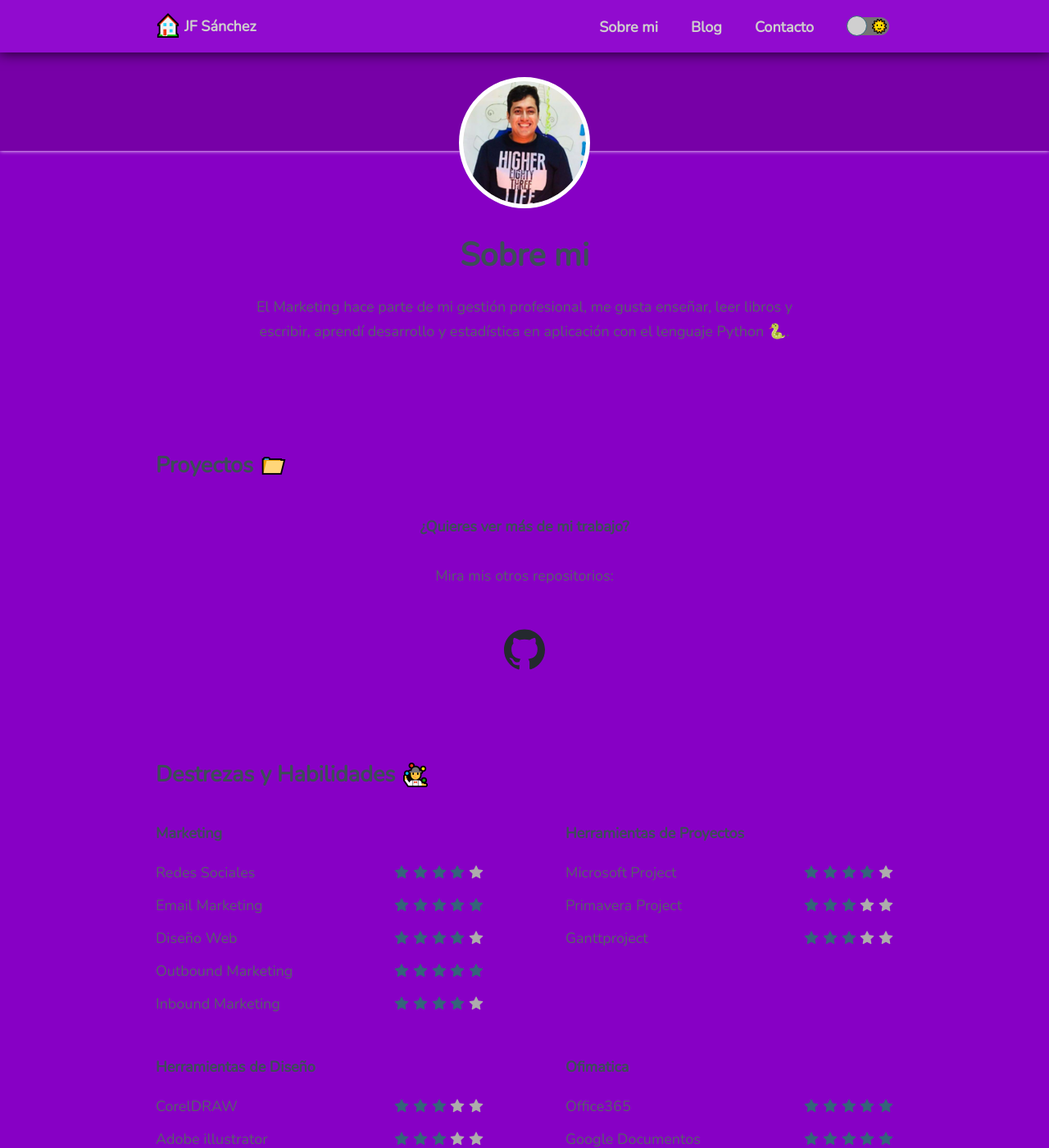
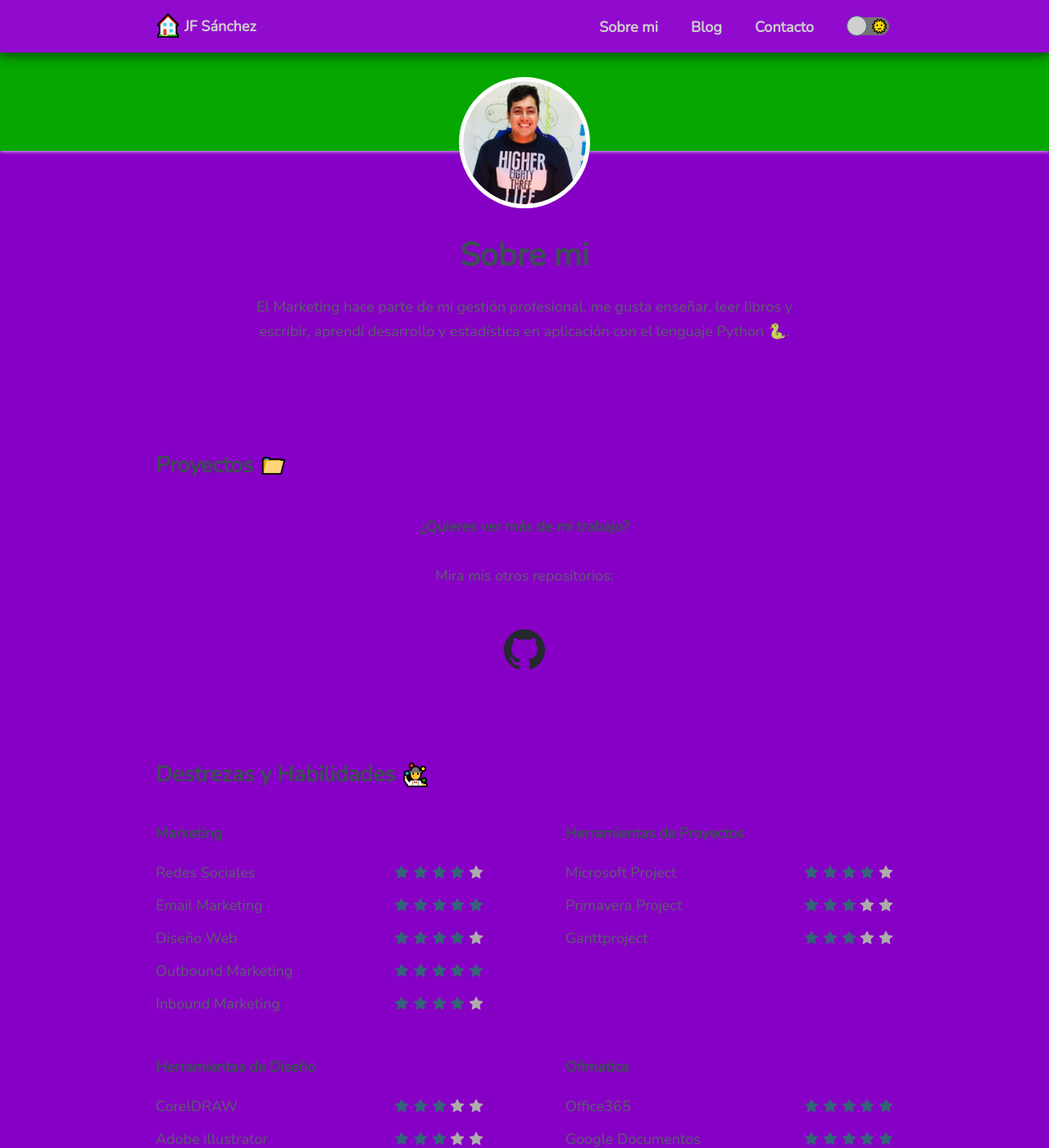
Before and after one commit to jfsanc/jfsanchez, a Jekyll site: the page built from _pages/experience.md, in a window 1280 px wide and 1400 px high. Shown: the whole window at 82% size. Built offline with Jekyll 4.4.1, drawn with Linux system fonts in a browser that asks for light colours.

Commit message:
Update index.scss

```diff
--- a/_sass/pages/index.scss
+++ b/_sass/pages/index.scss
@@ -60,7 +60,7 @@
     }
 
     align-items: center;
-    background-color: rgb(119, 0, 167);
+    background-color: rgb(6, 167, 0);
     box-shadow: 0 0 5px 0 rgb(255, 255, 255);
     display: flex;
     flex-direction: column;
```
